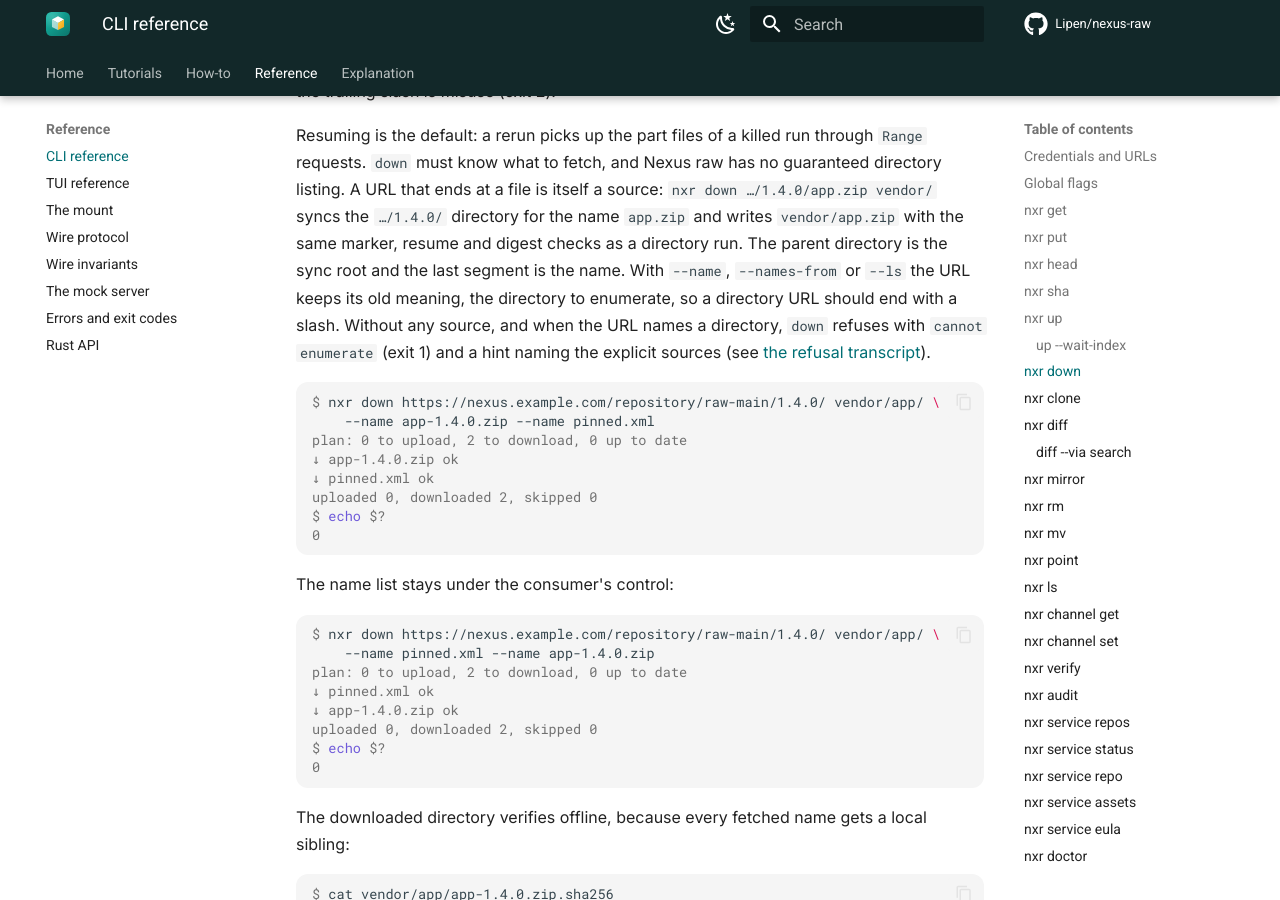
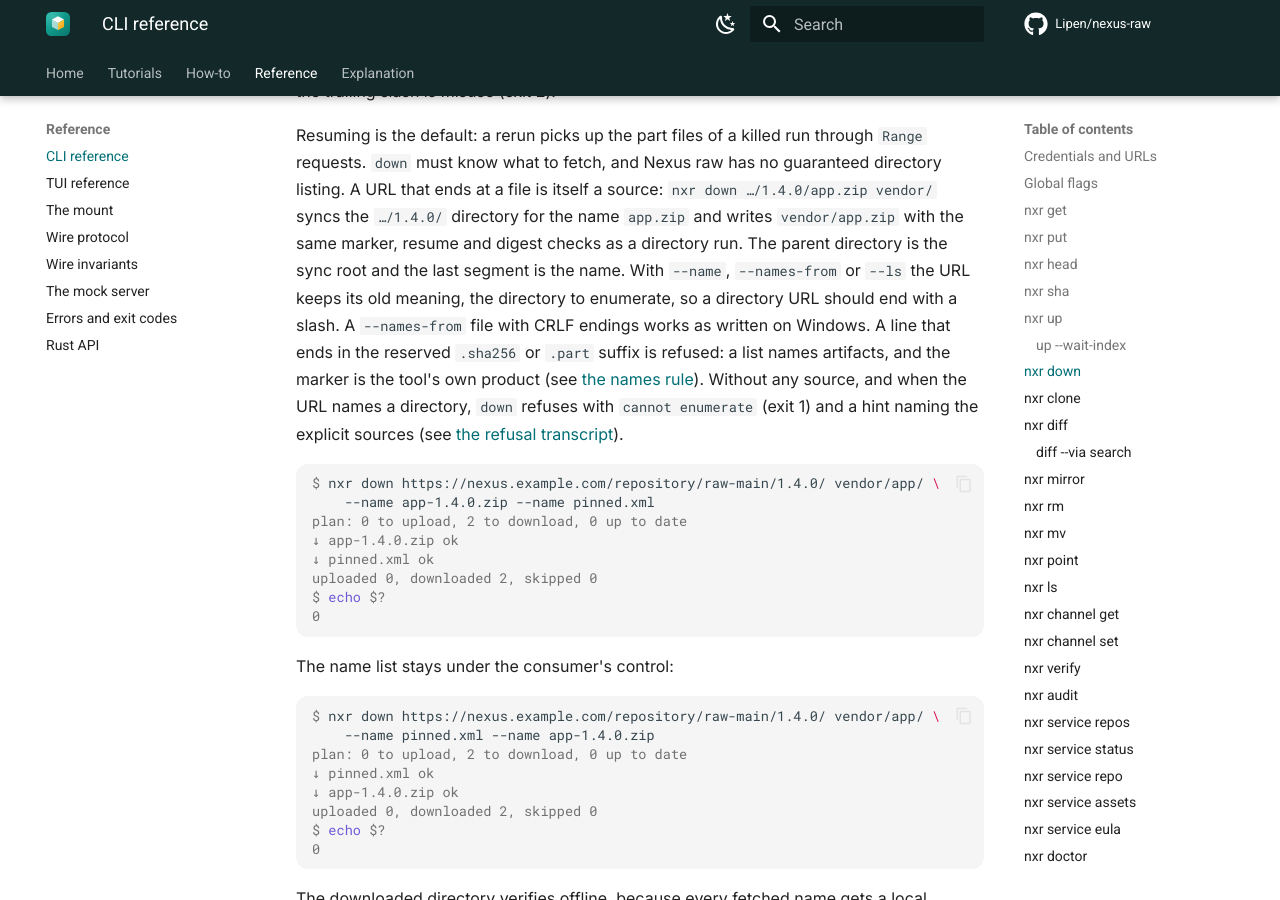
Before and after one commit to Lipen/nexus-raw, an MkDocs documentation site: the page built from docs/reference/cli.md, in a window 1280 px wide and 900 px high, scrolled down 11041 px. Built offline with MkDocs 1.6.1 and Material for MkDocs 9.7.7, drawn with Linux system fonts in a browser that asks for light colours; comment, search, counter and statistics services are not loaded.

Commit message:
docs: say what a names file may carry

````diff
--- a/docs/reference/cli.md
+++ b/docs/reference/cli.md
@@ -392,6 +392,8 @@ Resuming is the default: a rerun picks up the part files of a killed run through
 A URL that ends at a file is itself a source: `nxr down …/1.4.0/app.zip vendor/` syncs the `…/1.4.0/` directory for the name `app.zip` and writes `vendor/app.zip` with the same marker, resume and digest checks as a directory run.
 The parent directory is the sync root and the last segment is the name.
 With `--name`, `--names-from` or `--ls` the URL keeps its old meaning, the directory to enumerate, so a directory URL should end with a slash.
+A `--names-from` file with CRLF endings works as written on Windows.
+A line that ends in the reserved `.sha256` or `.part` suffix is refused: a list names artifacts, and the marker is the tool's own product (see [the names rule](protocol.md#names)).
 Without any source, and when the URL names a directory, `down` refuses with `cannot enumerate` (exit 1) and a hint naming the explicit sources (see [the refusal transcript](errors.md#enumeration-refusal-exit-1)).
 
 ```console
````
